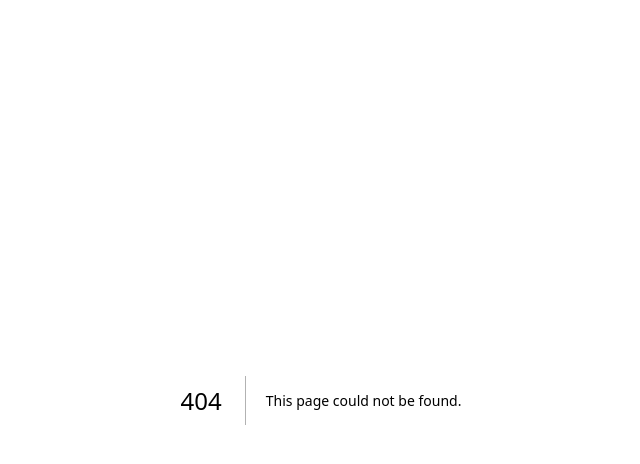
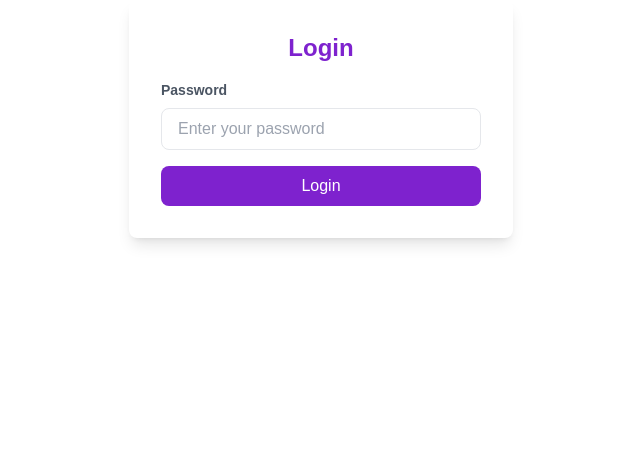
Before and after one commit to Secret1007/secret-vault, a Next.js app: page /login in a window 1280 px wide. Before the commit this address had no page. Shown: the top 464 px of the page, without its empty margins (319-959 px from the left). Built offline with nearby package versions, Linux system fonts and the light colour scheme.

Commit message:
feat: complete login validation

```diff
--- /dev/null
+++ b/src/app/login/page.tsx
@@ -0,0 +1,67 @@
+import React, { useState } from "react";
+import { useRouter } from "next/navigation"; // 用于页面跳转
+import { decryptPrivateKeyFromStorage } from "@/utils/crypto";
+
+// 模拟解密函数
+
+const Login = () => {
+  const [password, setPassword] = useState(""); // 存储输入的密码
+  const [error, setError] = useState(""); // 用于显示错误信息
+  const router = useRouter(); // 用于页面跳转
+
+  const handleLogin = () => {
+    if (!password) {
+      setError("Password cannot be empty");
+      return;
+    }
+
+    // 调用解密函数
+    const isAuthenticated = decryptPrivateKeyFromStorage(password);
+
+    if (isAuthenticated) {
+      // 解密成功，跳转到交易页面
+      router.push("/transaction");
+    } else {
+      // 解密失败，显示错误
+      window.alert("Invalid password");
+    }
+  };
+
+  return (
+    <div className="flex justify-center items-center h-full flex-1">
+      <div className="bg-white p-8 rounded-lg shadow-lg w-96">
+        <h2 className="text-2xl font-bold text-purple-700 mb-4 text-center">
+          Login
+        </h2>
+        <div className="mb-4">
+          <label
+            htmlFor="password"
+            className="block text-sm font-semibold text-gray-600 mb-2"
+          >
+            Password
+          </label>
+          <input
+            id="password"
+            type="password"
+            placeholder="Enter your password"
+            className="w-full px-4 py-2 border rounded-lg focus:outline-none focus:ring-2 focus:ring-purple-600 focus:border-transparent"
+            value={password}
+            onChange={(e) => {
+              setPassword(e.target.value);
+              setError(""); // 清空错误信息
+            }}
+          />
+          {error && <p className="text-red-600 text-sm mt-1">{error}</p>}
+        </div>
+        <button
+          onClick={handleLogin}
+          className="bg-purple-700 text-white py-2 px-4 rounded-lg hover:bg-purple-800 focus:outline-none focus:ring-2 focus:ring-purple-600 focus:ring-opacity-50 w-full"
+        >
+          Login
+        </button>
+      </div>
+    </div>
+  );
+};
+
+export default Login;
--- a/src/app/page.tsx
+++ b/src/app/page.tsx
@@ -1,14 +1,35 @@
+"use client";
+
 import Wallet from "@/components/Wallet";
 import Link from "next/link";
+import { useEffect, useState } from "react";
+import Login from "@/app/login/page";
 export default function Home() {
+  const [hasWallet, setHasWallet] = useState(true);
+
+  useEffect(() => {
+    // 只在客户端执行：检查 localStorage 中是否有钱包地址
+    if (typeof window !== "undefined") {
+      const storedEncryptedPrivateKey = localStorage.getItem(
+        "encryptedPrivateKey"
+      );
+      if (!storedEncryptedPrivateKey) {
+        setHasWallet(false); // 已有钱包地址
+      }
+    }
+  }, []);
   return (
-    <div className="flex mt-48">
-      <div className="w-1/4 mx-auto bg-white border border-purple-500 rounded-lg shadow-lg overflow-hidden">
-        <Wallet />
-        <div className="flex justify-center p-4 bg-purple-100">
-          <Link href="/docs">not ready? go to wallet docs</Link>
+    <div className="flex justify-center items-center h-screen">
+      {hasWallet ? (
+        <Login /> // 登录界面
+      ) : (
+        <div className="w-1/4 mx-auto bg-white border border-purple-500 rounded-lg shadow-lg overflow-hidden">
+          <Wallet />
+          <div className="flex justify-center p-4 bg-purple-100">
+            <Link href="/docs">not ready? go to wallet docs</Link>
+          </div>
         </div>
-      </div>
+      )}
     </div>
   );
 }
--- /dev/null
+++ b/src/app/profile/page.tsx
@@ -0,0 +1,5 @@
+const Profile = () => {
+  return <div>Profile</div>;
+};
+
+export default Profile;
--- /dev/null
+++ b/src/app/transaction/page.tsx
@@ -0,0 +1,5 @@
+const Transaction = () => {
+  return <div>Transaction</div>;
+};
+
+export default Transaction;
--- a/src/components/WalletPassord.tsx
+++ b/src/components/WalletPassord.tsx
@@ -1,5 +1,8 @@
+"use client";
+
 import { encryptAndStorePrivateKey } from "@/utils/crypto";
-import React, { useState } from "react";
+import React, { useCallback, useEffect, useState } from "react";
+import { useRouter } from "next/navigation";
 
 const SetPasswordCard = ({
   privateKey,
@@ -11,6 +14,7 @@ const SetPasswordCard = ({
   const [password, setPassword] = useState(""); // 用于存储密码的状态
   const [error, setError] = useState(""); // 用于显示错误信息
   const [isPasswordSet, setIsPasswordSet] = useState(false); // 判断密码是否已设置
+  const router = useRouter();
 
   const handleLoginClick = () => {
     if (!password) {
@@ -22,17 +26,20 @@ const SetPasswordCard = ({
     encryptAndStorePrivateKey(privateKey, password);
     setIsPasswordSet(true); // 设置密码已完成
   };
+  const handleToTransaction = useCallback(() => {
+    // 登录成功后跳转到交易页面
+    router.push("/transaction");
+  }, [router]); // Add dependencies if needed, in this case just 'router'
+
+  useEffect(() => {
+    if (isPasswordSet) {
+      handleToTransaction();
+    }
+  }, [isPasswordSet, handleToTransaction]);
 
   return (
     <div className="flex justify-center items-center h-screen bg-gray-100">
       <div className="bg-white p-8 rounded-lg shadow-lg w-96">
-        {isPasswordSet ? (
-          <div className="text-center">
-            <h1 className="text-2xl font-bold text-purple-700 mb-4">
-              Welcome to the App!
-            </h1>
-          </div>
-        ) : (
         <>
           <h2 className="text-2xl font-bold text-purple-700 mb-4 text-center">
             Set Your Password
@@ -72,7 +79,6 @@ const SetPasswordCard = ({
             </button>
           </div>
         </>
-        )}
       </div>
     </div>
   );
--- a/src/utils/crypto.ts
+++ b/src/utils/crypto.ts
@@ -3,15 +3,14 @@ import * as cryptojs from 'crypto-js';
 function encryptAndStorePrivateKey(privateKey: string, password: string) {
   // Derive a key using PBKDF2
   const salt = cryptojs.lib.WordArray.random(16);
-  const key = cryptojs.PBKDF2(password, salt, { keySize: 256 / 32 });
+  const key = cryptojs.PBKDF2(password, salt, { keySize: 256 / 32 }).toString();
 
-  console.log("---------", privateKey, key)
   // Encrypt the private key using AES
   const encrypted = cryptojs.AES.encrypt(privateKey, key).toString();
 
   // Store encrypted private key, salt, etc., in localStorage
-  // localStorage.setItem('encryptedPrivateKey', encrypted);
-  // localStorage.setItem('privateKeySalt', salt.toString());
+  localStorage.setItem('encryptedPrivateKey', encrypted);
+  localStorage.setItem('privateKeySalt', salt.toString());
 
   console.log("Private key encrypted and stored in localStorage.");
 }
@@ -27,7 +26,7 @@ function decryptPrivateKeyFromStorage(password: string) {
   }
 
   // Derive the key from the password and salt
-  const key = cryptojs.PBKDF2(password, cryptojs.enc.Hex.parse(salt), { keySize: 256 / 32 });
+  const key = cryptojs.PBKDF2(password, cryptojs.enc.Hex.parse(salt), { keySize: 256 / 32 }).toString();
 
   // Decrypt the private key
   const bytes = cryptojs.AES.decrypt(encryptedPrivateKey, key);
```
Lines whose indentation alone changed are shown as unchanged.
